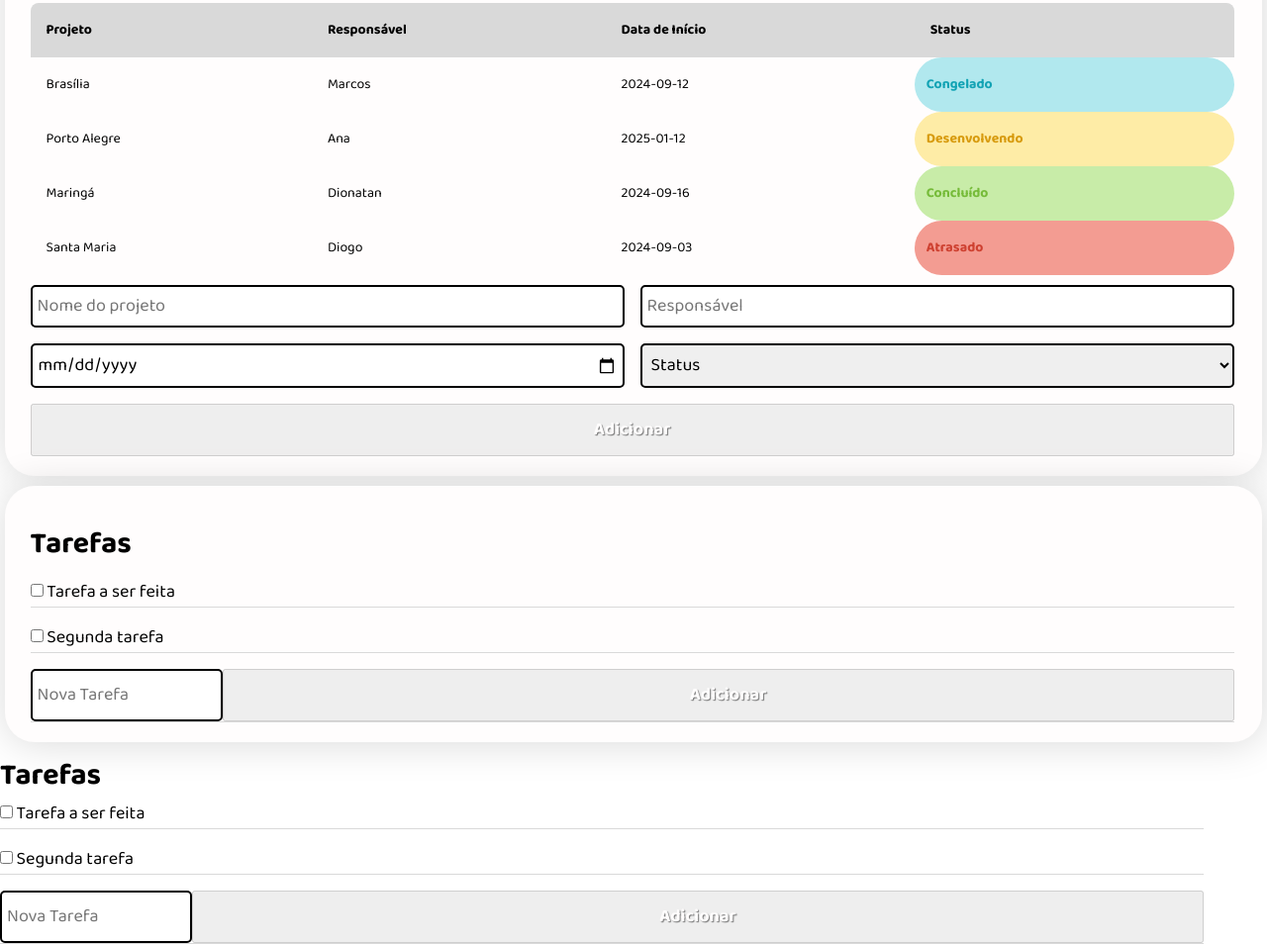
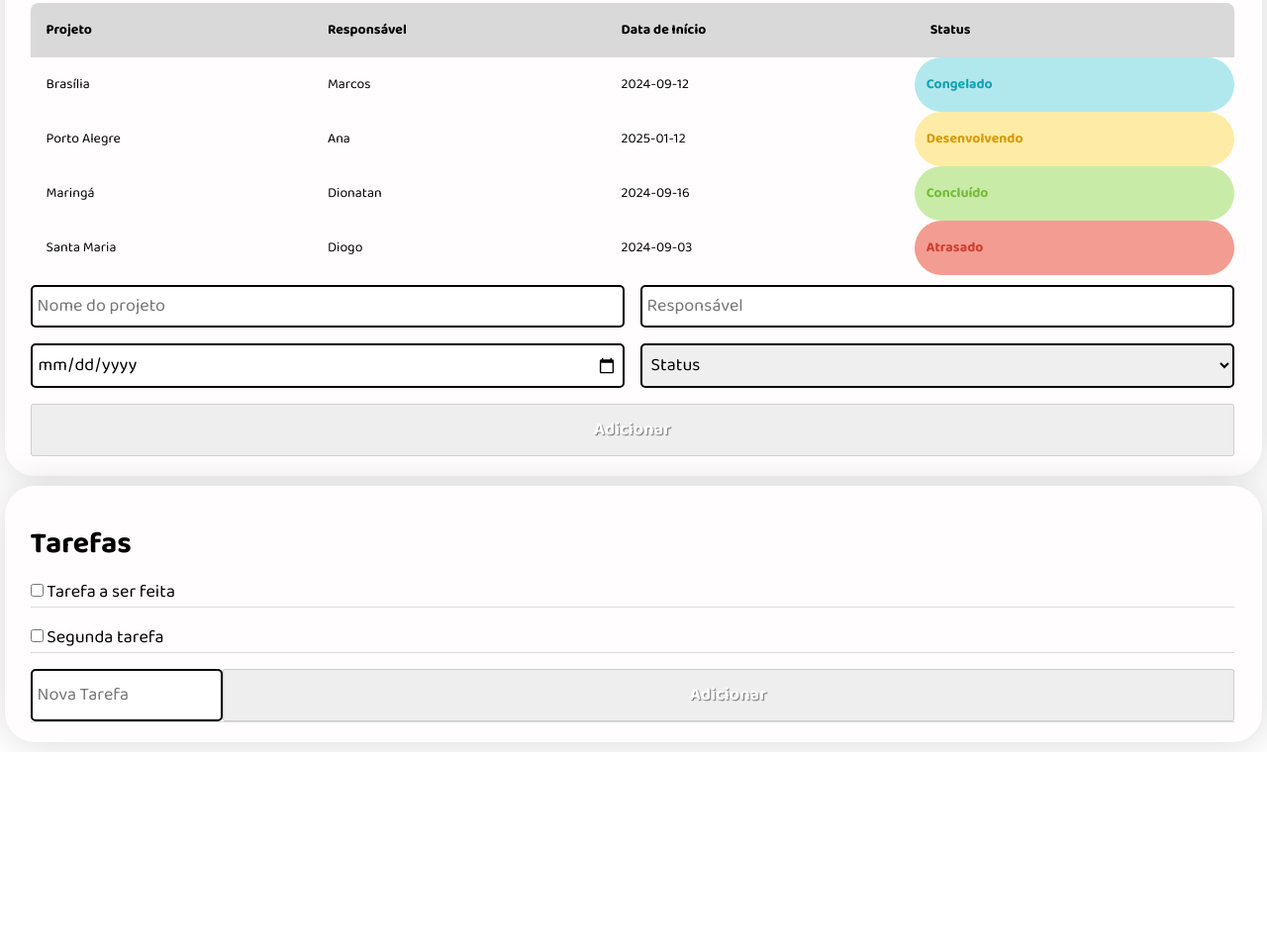
Before and after one commit to Dionatan2019Rodrigues/Curso-js, a plain HTML site: page voitto/module-five/atv-19-techChallenge/index.html in a window 1280 px wide. Shown: the part 253-1207 px from the top of the page at 99% size. After the commit the page ends 1013 px from the top, so only its background shows below. Drawn offline with Linux system fonts and the light colour scheme.

Commit message:
style: alerts from fix

```diff
--- a/voitto/module-five/atv-19-techChallenge/index.html
+++ b/voitto/module-five/atv-19-techChallenge/index.html
@@ -13,6 +13,7 @@
   </head>
   <body>
     <!--TODO: redimencionar arquivo da imagem do usuário -->
+    <!--FIXME: remover scrool horizontal da página-->
     <header>
       <div id="contato">
         <img src="./assets/usuario.jpg" alt="foto do usuário" />
@@ -136,23 +137,6 @@
           </div>
         </form>
       </section>
-        <h2>Tarefas</h2>
-        <form id="add-tasks">
-          <div>
-            <input type="checkbox" name="task" />
-            <label>Tarefa a ser feita</label>
-          </div>
-          <div>
-            <input type="checkbox" name="task" />
-            <label>Segunda tarefa</label>
-          </div>
-          <!--FIXME: ajustar width do input e do button-->
-          <div id="submit-form-tasks">
-            <input type="text" placeholder="Nova Tarefa" />
-            <button type="submit" disabled>Adicionar</button>
-          </div>
-        </form>
-      </section>
     </main>
   </body>
 </html>
```
Also changed, not shown: voitto/module-five/atv-19-techChallenge/styles.css (+4 -4 lines).
